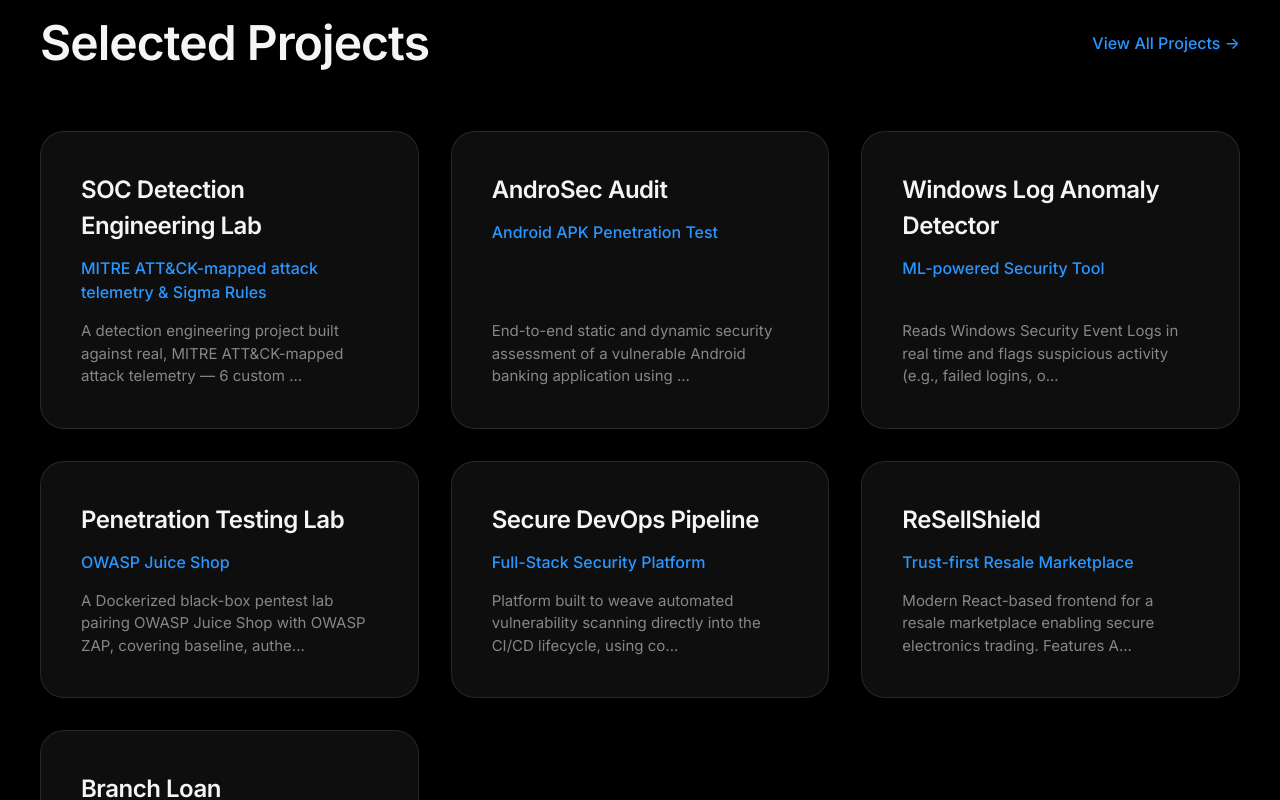
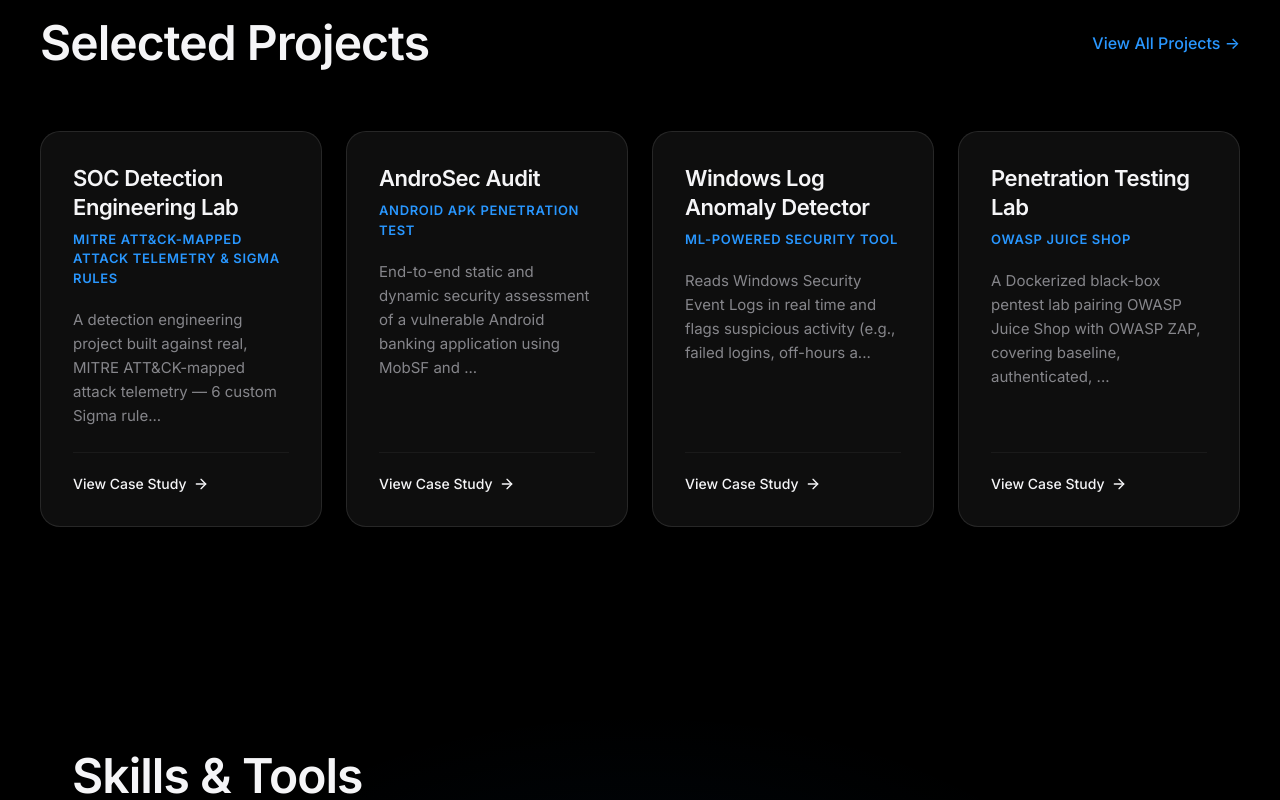
Before and after one commit to mukundhasuresh/MUKUNDHA-PORTFOLIO-CYS, a React (Vite) app: page / in a window 1280 px wide. Shown: the part 1880-2680 px from the top of the page. Built offline with nearby package versions, Linux system fonts and the light colour scheme.

Commit message:
feat: redesign project cards to 4-column premium layout

```diff
--- /dev/null
+++ b/src/components/ProjectCard.jsx
@@ -0,0 +1,29 @@
+import React from 'react';
+import { motion } from 'framer-motion';
+import { useNavigate } from 'react-router-dom';
+import { ArrowRight } from 'lucide-react';
+
+const ProjectCard = ({ project }) => {
+  const navigate = useNavigate();
+
+  return (
+    <div
+      className="project-card-premium"
+      onClick={() => navigate(`/projects/${project.id}`)}
+    >
+      <div>
+        <h3>{project.title}</h3>
+        <div className="subtitle">{project.subtitle}</div>
+        <p>{project.description.substring(0, 110)}...</p>
+      </div>
+
+      <div className="card-footer">
+        <span className="view-btn">
+          View Case Study <ArrowRight size={16} />
+        </span>
+      </div>
+    </div>
+  );
+};
+
+export default ProjectCard;
--- a/src/index.css
+++ b/src/index.css
@@ -101,6 +101,113 @@ h1, h2, h3, h4 {
   grid-template-columns: repeat(auto-fit, minmax(300px, 1fr));
   gap: 32px;
 }
+
+.card-grid-4 {
+  display: grid;
+  grid-template-columns: repeat(4, 1fr);
+  gap: 24px;
+}
+
+@media (max-width: 1200px) {
+  .card-grid-4 {
+    grid-template-columns: repeat(2, 1fr);
+  }
+}
+
+@media (max-width: 768px) {
+  .card-grid-4 {
+    grid-template-columns: 1fr;
+  }
+}
+
+.project-card-premium {
+  background: var(--bg-glass);
+  backdrop-filter: blur(20px);
+  -webkit-backdrop-filter: blur(20px);
+  border: 1px solid var(--border-color);
+  border-radius: 20px;
+  padding: 32px;
+  position: relative;
+  overflow: hidden;
+  transition: all 0.4s cubic-bezier(0.175, 0.885, 0.32, 1.275);
+  display: flex;
+  flex-direction: column;
+  justify-content: space-between;
+  height: 100%;
+  cursor: pointer;
+  z-index: 1;
+}
+
+.project-card-premium::before {
+  content: '';
+  position: absolute;
+  top: 0;
+  left: 0;
+  right: 0;
+  height: 2px;
+  background: linear-gradient(90deg, transparent, var(--accent-color), transparent);
+  opacity: 0;
+  transition: opacity 0.4s ease;
+}
+
+.project-card-premium:hover {
+  transform: translateY(-8px) scale(1.02);
+  box-shadow: 0 30px 60px rgba(0, 0, 0, 0.6), 0 0 20px rgba(41, 151, 255, 0.1);
+  border-color: rgba(41, 151, 255, 0.3);
+  z-index: 10;
+}
+
+.project-card-premium:hover::before {
+  opacity: 1;
+}
+
+.project-card-premium h3 {
+  font-size: 22px;
+  font-weight: 600;
+  margin-bottom: 8px;
+  color: var(--text-primary);
+  line-height: 1.3;
+}
+
+.project-card-premium .subtitle {
+  font-size: 13px;
+  text-transform: uppercase;
+  letter-spacing: 0.05em;
+  color: var(--accent-color);
+  font-weight: 600;
+  margin-bottom: 20px;
+}
+
+.project-card-premium p {
+  font-size: 15px;
+  color: var(--text-secondary);
+  line-height: 1.6;
+  margin-bottom: 24px;
+}
+
+.project-card-premium .card-footer {
+  display: flex;
+  justify-content: space-between;
+  align-items: center;
+  border-top: 1px solid rgba(255, 255, 255, 0.05);
+  padding-top: 20px;
+  margin-top: auto;
+}
+
+.project-card-premium .view-btn {
+  font-size: 14px;
+  font-weight: 500;
+  color: var(--text-primary);
+  display: flex;
+  align-items: center;
+  gap: 6px;
+  transition: color 0.2s;
+}
+
+.project-card-premium:hover .view-btn {
+  color: var(--accent-color);
+}
+
 
 /* Bottom Nav (Floating Glass Bar) */
 .bottom-nav {
--- a/src/pages/Home.jsx
+++ b/src/pages/Home.jsx
@@ -6,6 +6,7 @@ import { data } from '../data';
 import { useNavigate, Link } from 'react-router-dom';
 import { Typewriter } from 'react-simple-typewriter';
 import SkillBadge from '../components/SkillBadge';
+import ProjectCard from '../components/ProjectCard';
 import { SiSplunk, SiWireshark, SiLinux } from 'react-icons/si';
 import { Shield, ShieldAlert, Terminal, Activity, Globe, Crosshair, Search, Cloud, Monitor, Eye, Flame, Mail, Share2, Code, Bot } from 'lucide-react';
 import ResumeSection from '../components/ResumeSection';
@@ -223,20 +224,10 @@ const Home = () => {
           </div>
         </FadeIn>
 
-        <div className="card-grid">
-          {data.projects.map((project, i) => (
+        <div className="card-grid-4">
+          {data.projects.slice(0, 4).map((project, i) => (
             <FadeIn key={project.id} delay={i * 0.1}>
-              <motion.div
-                className="glass-card"
-                onClick={() => navigate(`/projects/${project.id}`)}
-                style={{ display: 'flex', flexDirection: 'column', justifyContent: 'space-between', height: '100%', cursor: 'pointer' }}
-              >
-                <div>
-                  <h3 style={{ fontSize: '24px', marginBottom: '12px' }}>{project.title}</h3>
-                  <p style={{ color: 'var(--accent-color)', marginBottom: '16px', fontWeight: 500 }}>{project.subtitle}</p>
-                </div>
-                <p style={{ fontSize: '15px', color: 'var(--text-secondary)', lineHeight: 1.5 }}>{project.description.substring(0, 100)}...</p>
-              </motion.div>
+              <ProjectCard project={project} />
             </FadeIn>
           ))}
         </div>
```
Also changed, not shown: src/pages/Projects.jsx (+3 -9 lines).
